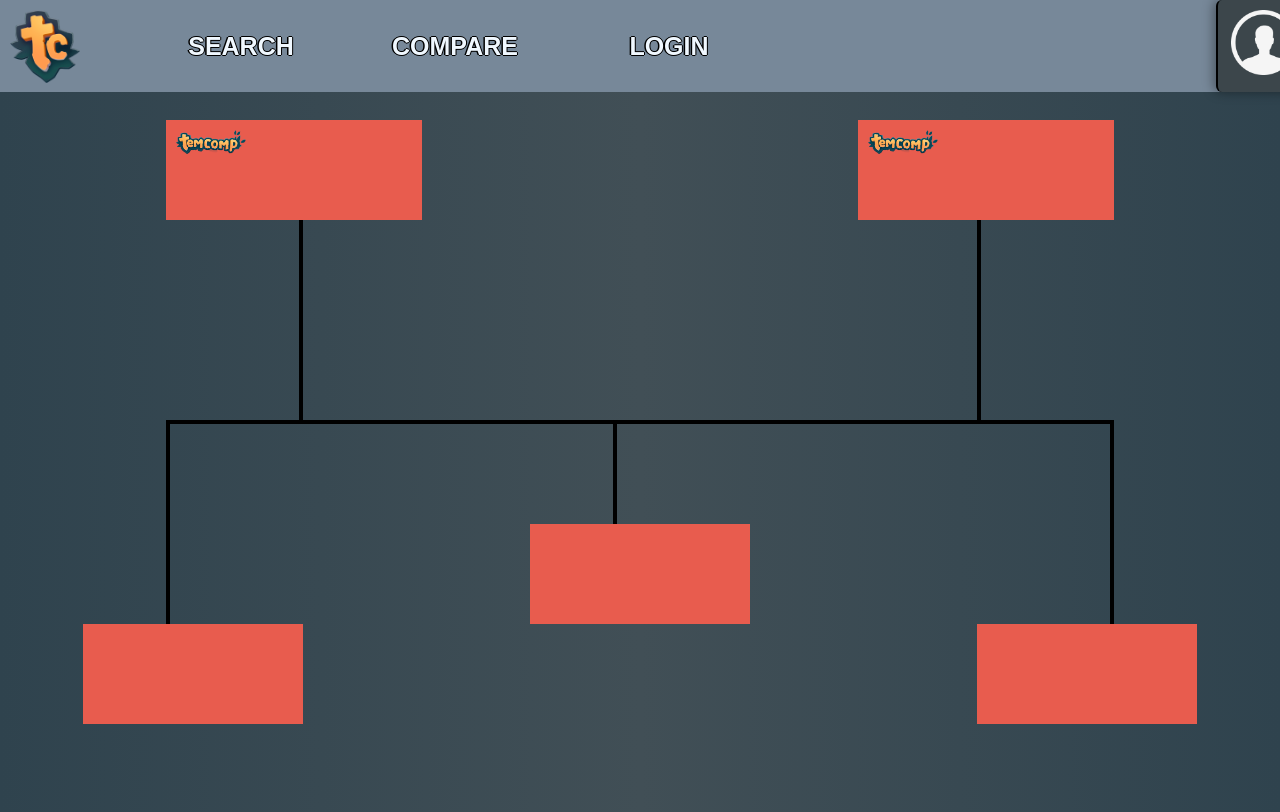
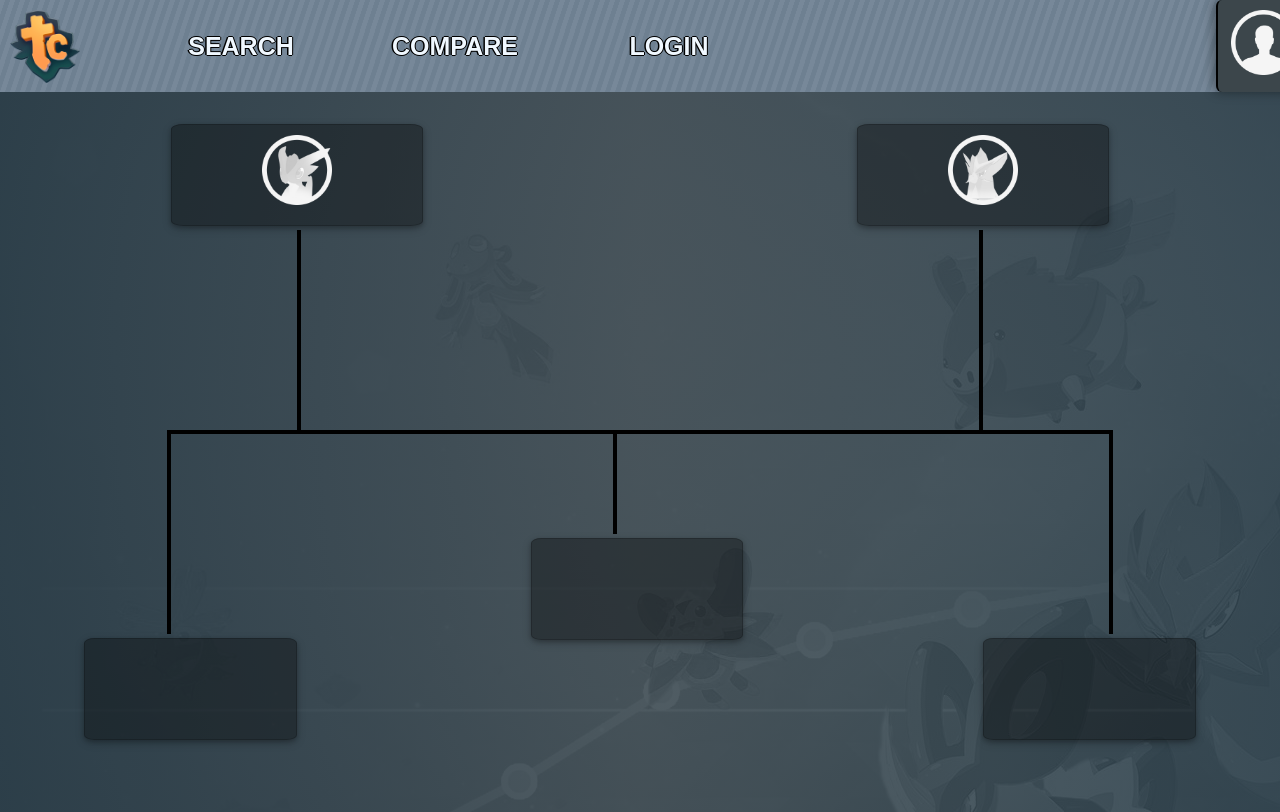
Before and after one commit to nicolaidkz/Web-MiniProject, a PHP site: page /compare.html in a window 1280 px wide. Run offline with PHP 8.4, Linux system fonts and the light colour scheme.

Commit message:
Some CSS work
made it nicer.

```diff
--- a/TemTem List and Search/compare.html
+++ b/TemTem List and Search/compare.html
@@ -86,7 +86,7 @@
                 <div id="compareGrid" class="compareGrid">
                     <div id="enemy1G" class="cG">
                         <div id="E1GList">
-                            <img id="select1G" class="title" src="typeimg/TemComp.png" onclick="showGList(1)">
+                            <img id="select1G" class="title" src="typeimg/Enemy1.png" onclick="showGList(1)">
                         </div>
                         <div id="E1Gimg" class="modal"></div>
                     </div>
@@ -95,7 +95,7 @@
 
                     <div id="enemy2G" class="cG">
                         <div id="E2GList">
-                            <img id="select2G" class="title" src="typeimg/TemComp.png" onclick="showGList(2)">
+                            <img id="select2G" class="enemylogo" src="typeimg/Enemy2.png" onclick="showGList(2)">
                         </div>
                         <div id="E2Gimg" class="modal"></div>
 
--- a/TemTem List and Search/main.css
+++ b/TemTem List and Search/main.css
@@ -8,7 +8,11 @@
     width: 70px;
     margin: 10px;
     display: inline-block;
+}
 
+.enemylogo{
+    width: 70px;
+    margin: 10px;
 }
 .logoContainer{
     width: auto;
@@ -174,14 +178,17 @@
     align-content: center;
     height: 92px;
     width: 100%;
-    background-color: lightslategrey;
+    background-image: linear-gradient(108deg, lightslategrey 25%, #6e8091 25%, #6e8091 50%, lightslategrey 50%, lightslategrey 75%, #6e8091 75%, #6e8091 100%);
+    background-size: 10.00px 30.7775px;
     position: fixed;
     top: 0;
 }
 .mainContainer
 {
     margin: auto;
-    background: linear-gradient(90deg, rgba(47,67,78,1) 0%, rgba(65,79,86,1) 50%, rgba(47,67,78,1) 100%);
+    background-image:
+    linear-gradient(90deg, rgba(47,67,78,0.90) 0%, rgba(65,79,86,0.90) 50%, rgba(47,67,78,0.90) 100%),
+    url('typeimg/bg.jpg');
     height: 90vh;
     width: 100%;
     margin-top: 92px;
@@ -271,8 +278,30 @@
     '. . . . . . . . . . . .';
 
 }
-#enemy1G{ grid-area: e1; background-color: #e85c4e;}
-#enemy2G{ grid-area: e2; background-color: #e85c4e;}
+#enemy1G{
+    grid-area: e1; height: auto;
+    text-align: center;
+    margin: 4px;
+    display: inline-block;
+    border-radius: 5%;
+    vertical-align: text-bottom;
+    background-color: rgba(0,0,0,0.35);
+    box-shadow: 0 2px 4px 0 rgba(0, 0, 0, 0.2), 0 3px 10px 0 rgba(0, 0, 0, 0.19);
+    border: 1px solid;
+    border-color: rgba(0,0,0,0.20);
+}
+#enemy2G{
+    grid-area: e2; height: auto;
+    text-align: center;
+    margin: 4px;
+    display: inline-block;
+    border-radius: 5%;
+    vertical-align: text-bottom;
+    background-color: rgba(0,0,0,0.35);
+    box-shadow: 0 2px 4px 0 rgba(0, 0, 0, 0.2), 0 3px 10px 0 rgba(0, 0, 0, 0.19);
+    border: 1px solid;
+    border-color: rgba(0,0,0,0.20);
+}
 #e1G1{ grid-area: e1G1;}
 #e1G2{ grid-area: e1G2;}
 #e2G1{ grid-area: e2G1;}
@@ -284,9 +313,43 @@
 #h3t{ grid-area: h3t;}
 #h1lt{ grid-area: h1lt;}
 #h2t{ grid-area: h2t;}
-#good1G{ grid-area: g1; background-color: #e85c4e;}
-#good2G{ grid-area: g2; background-color: #e85c4e;}
-#good12G{ grid-area: g12; background-color: #e85c4e;}
+#good1G{
+    text-align: center;
+    align-content: center;
+    grid-area: g1;
+    margin: 4px;
+    display: inline-block;
+    border-radius: 5%;
+    vertical-align: text-bottom;
+    background-color: rgba(0,0,0,0.35);
+    box-shadow: 0 2px 4px 0 rgba(0, 0, 0, 0.2), 0 3px 10px 0 rgba(0, 0, 0, 0.19);
+    border: 1px solid;
+    border-color: rgba(0,0,0,0.20);
+}
+#good2G{
+    text-align: center;
+    grid-area: g2;
+    margin: 4px;
+    display: inline-block;
+    border-radius: 5%;
+    vertical-align: text-bottom;
+    background-color: rgba(0,0,0,0.35);
+    box-shadow: 0 2px 4px 0 rgba(0, 0, 0, 0.2), 0 3px 10px 0 rgba(0, 0, 0, 0.19);
+    border: 1px solid;
+    border-color: rgba(0,0,0,0.20);
+}
+#good12G{
+
+    grid-area: g12;
+    margin: 4px;
+    display: inline-block;
+    border-radius: 5%;
+    vertical-align: text-bottom;
+    background-color: rgba(0,0,0,0.35);
+    box-shadow: 0 2px 4px 0 rgba(0, 0, 0, 0.2), 0 3px 10px 0 rgba(0, 0, 0, 0.19);
+    border: 1px solid;
+    border-color: rgba(0,0,0,0.20);
+}
 
 .lR{
     border-right: 4px solid;
@@ -332,6 +395,7 @@
     width: 50%;
     height: 64px;
     margin-top: 7px;
+    vertical-align: middle;
     color: aliceblue;
     font-size: 15px;
     font-weight: bold;
```
Also changed, not shown: TemTem List and Search/typeimg/Enemy1.png (added), TemTem List and Search/typeimg/Enemy2.png (added), TemTem List and Search/typeimg/bg.jpg (added).
